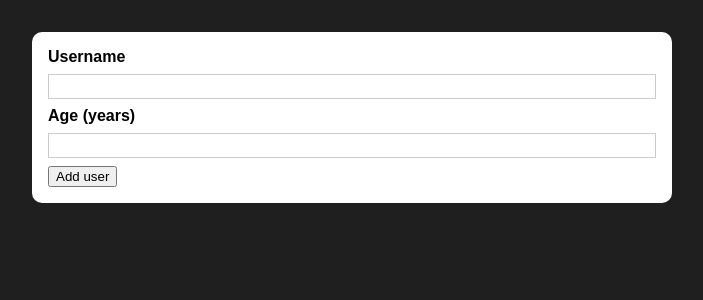
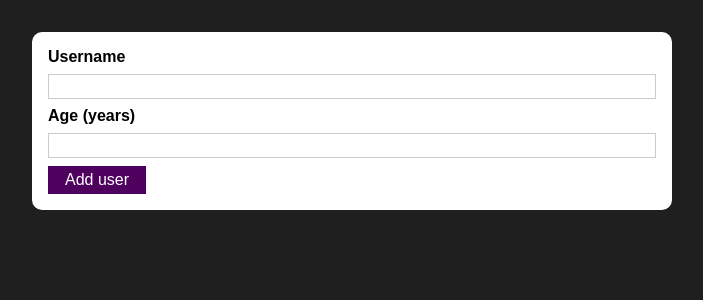
Before and after one commit to thiagohrcosta/list-user-react, a React (Create React App) app: page / in a window 1280 px wide. Shown: the top 300 px of the page, without its empty margins (288-991 px from the left). Built offline with nearby package versions, Linux system fonts and the light colour scheme.

Commit message:
managing the user input state

```diff
--- /dev/null
+++ b/src/components/UI/Button.js
@@ -0,0 +1,17 @@
+import React from 'react';
+
+import styles from './Button.module.css';
+
+const Button = (props) => {
+  return (
+    <button
+      className={styles.button}
+      type={props.type || 'button' }
+      onClick={props.onClick}
+    >
+      {props.children}
+    </button>
+  )
+}
+
+export default Button;
--- /dev/null
+++ b/src/components/UI/Button.module.css
@@ -0,0 +1,18 @@
+.button {
+  font: inherit;
+  border: 1px solid #4f005f;
+  background: #4f005f;
+  color: white;
+  padding: 0.25rem 1rem;
+  cursor: pointer;
+}
+
+.button:hover,
+.button:active {
+  background: #741188;
+  border-color: #741188;
+}
+
+.button:focus {
+  outline: none;
+}
--- a/src/components/Users/AddUser.js
+++ b/src/components/Users/AddUser.js
@@ -1,26 +1,39 @@
-import React from 'react';
+import React, { useState } from "react";
+import Button from "../UI/Button";
 
-import Card from '../UI/Cards';
-import styles from './AddUser.module.css';
+import Card from "../UI/Cards";
+import styles from "./AddUser.module.css";
 
 const AddUser = (props) => {
-  const addUserHandler = (event) =>{
+  const [enteredUsername, setEnteredUsername] = useState("");
+  const [enteredAge, setEnteredAge] = useState("");
+
+  const addUserHandler = (event) => {
     event.preventDefault();
+    console.log(enteredUsername, enteredAge)
   };
 
-  return(
+  const usernameChangeHandler = (event) => {
+    setEnteredUsername(event.target.value);
+  };
+
+  const ageChangeHandler = (event) =>{
+    setEnteredAge(event.target.value)
+  }
+
+  return (
     <Card className={styles.input}>
       <form onSubmit={addUserHandler}>
         <label htmlFor="username">Username</label>
-        <input id="username" type="text"></input>
+        <input id="username" type="text" onChange={usernameChangeHandler} />
 
         <label htmlFor="age">Age (years)</label>
-        <input id="age" type="number"></input>
+        <input id="age" type="number" onChange={ageChangeHandler} />
 
-        <button type="submit">Add user</button>
+        <Button type="submit">Add user</Button>
       </form>
     </Card>
-  )
-}
+  );
+};
 
 export default AddUser;
```
